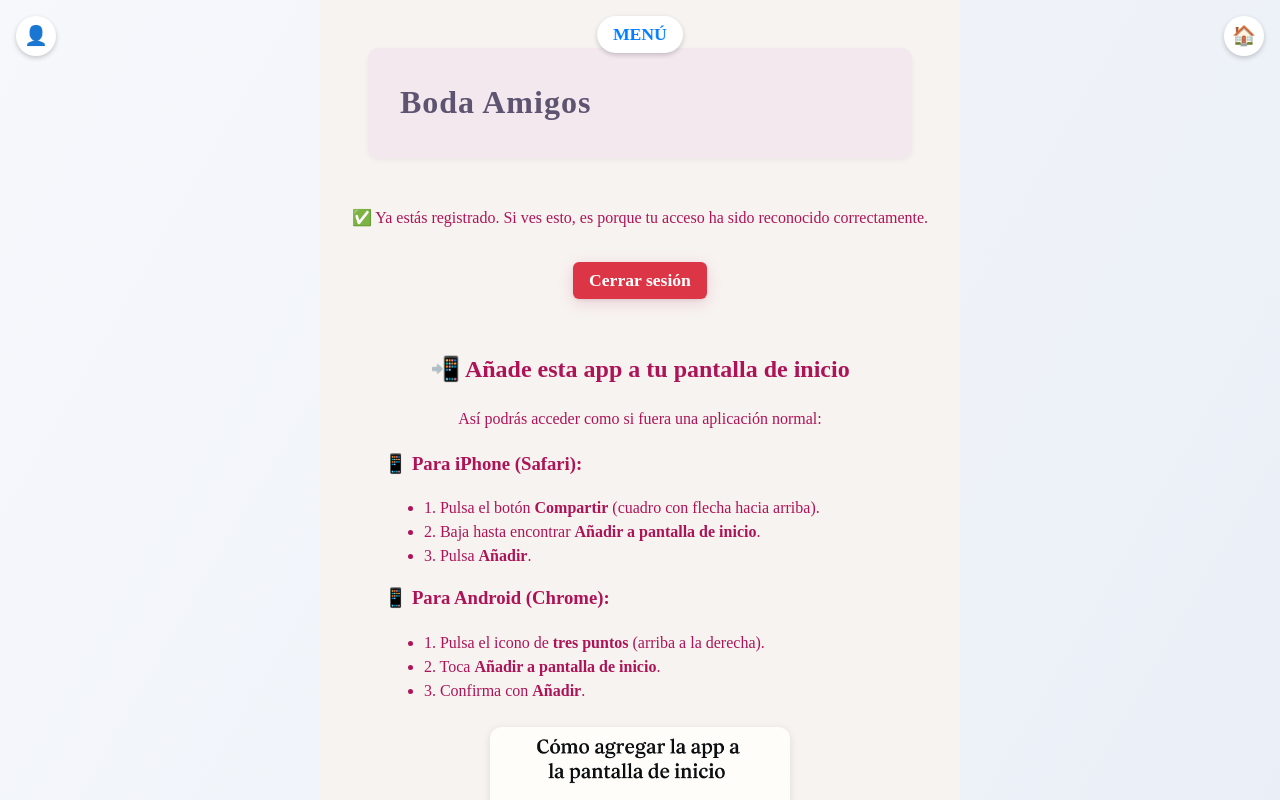
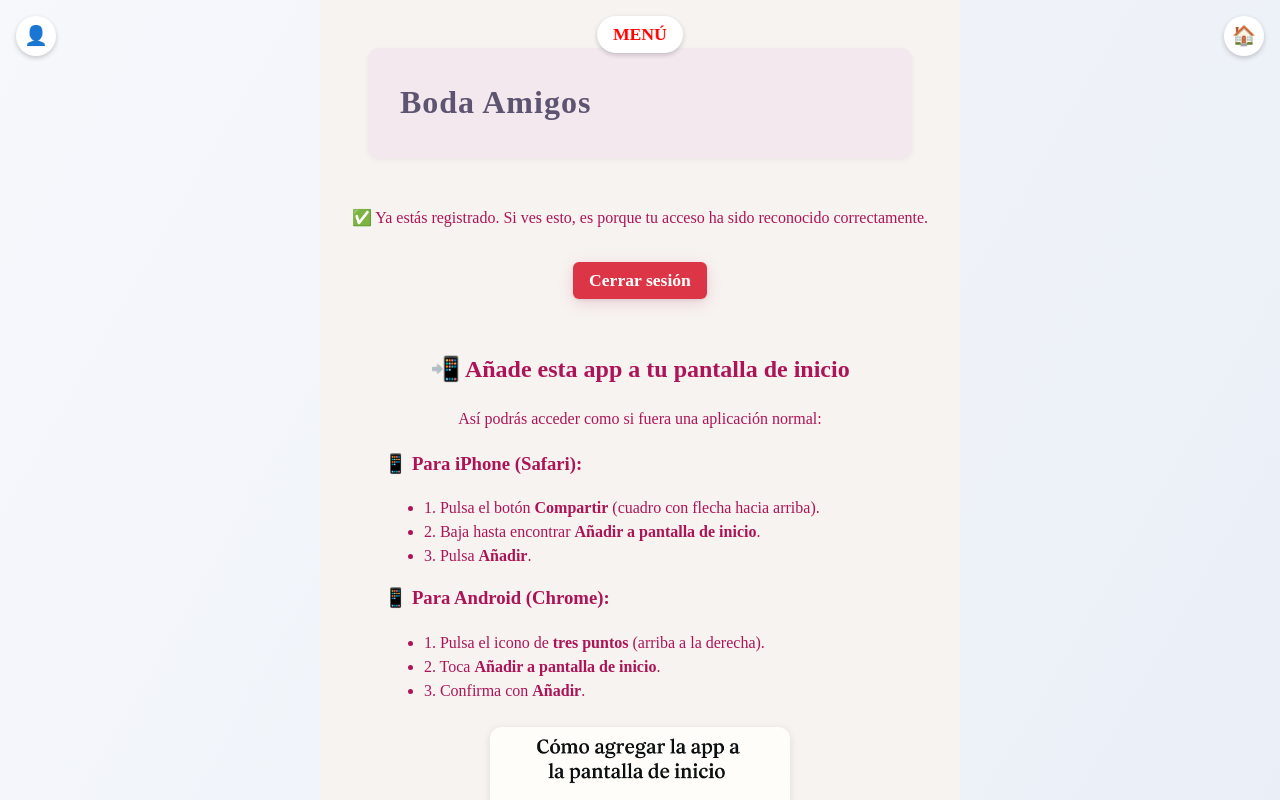
Before and after one commit to lunabnf/app-bodas-javascript, a React (Vite) app: page / in a window 1280 px wide. Shown: the top 800 px of the page. Built offline with nearby package versions, Linux system fonts and the light colour scheme; no server answers; the database is empty; sample sign-in values are in the browser's storage.

Commit message:
funciona

```diff
--- a/src/App.jsx
+++ b/src/App.jsx
@@ -114,7 +114,7 @@ function AppRoot() {
                         padding: "0.5rem 1rem",
                         boxShadow: "0 2px 5px rgba(0,0,0,0.2)",
                         fontWeight: "bold",
-                        color: "#007bff",
+                        color: "red",
                         border: "none",
                       }}
                     >
```
